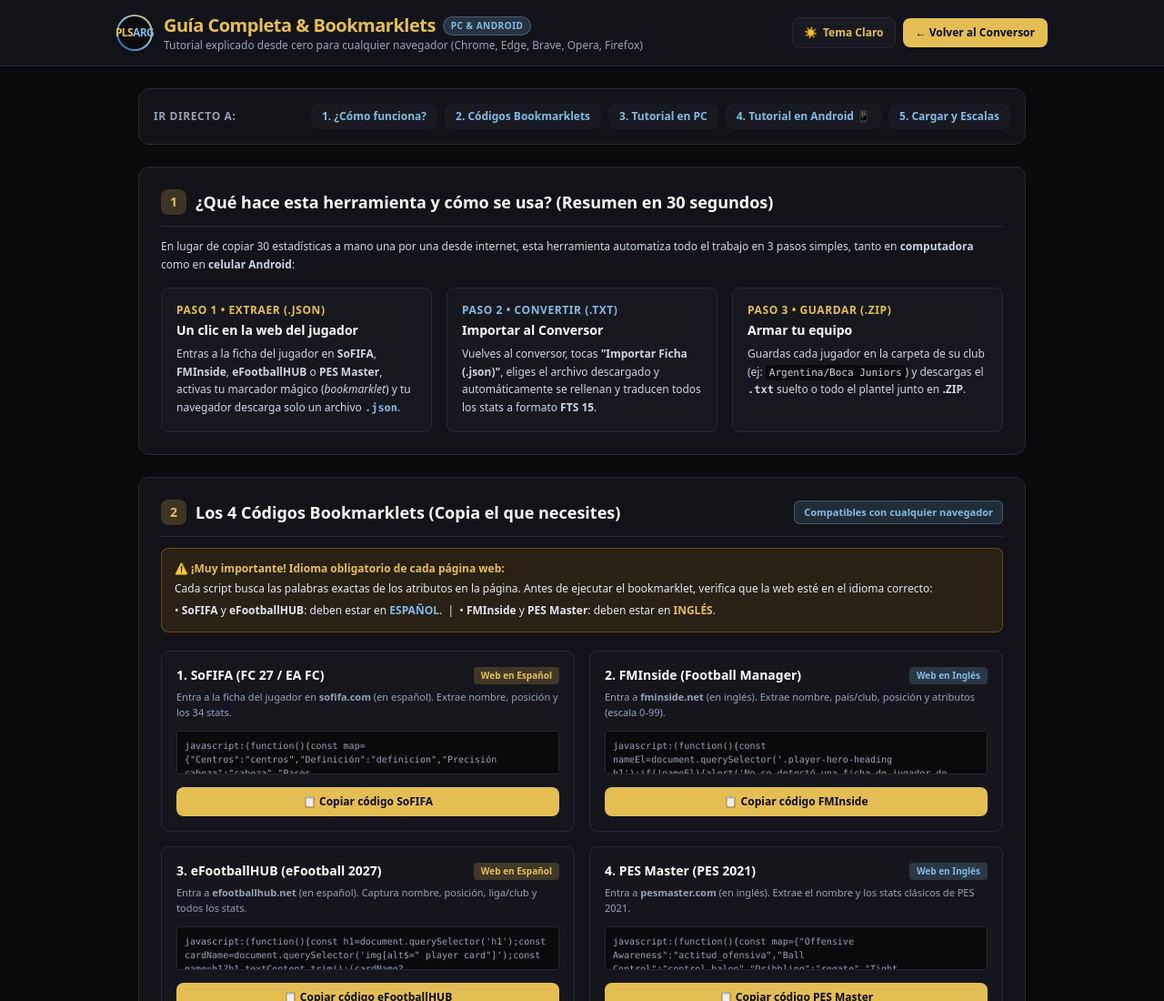
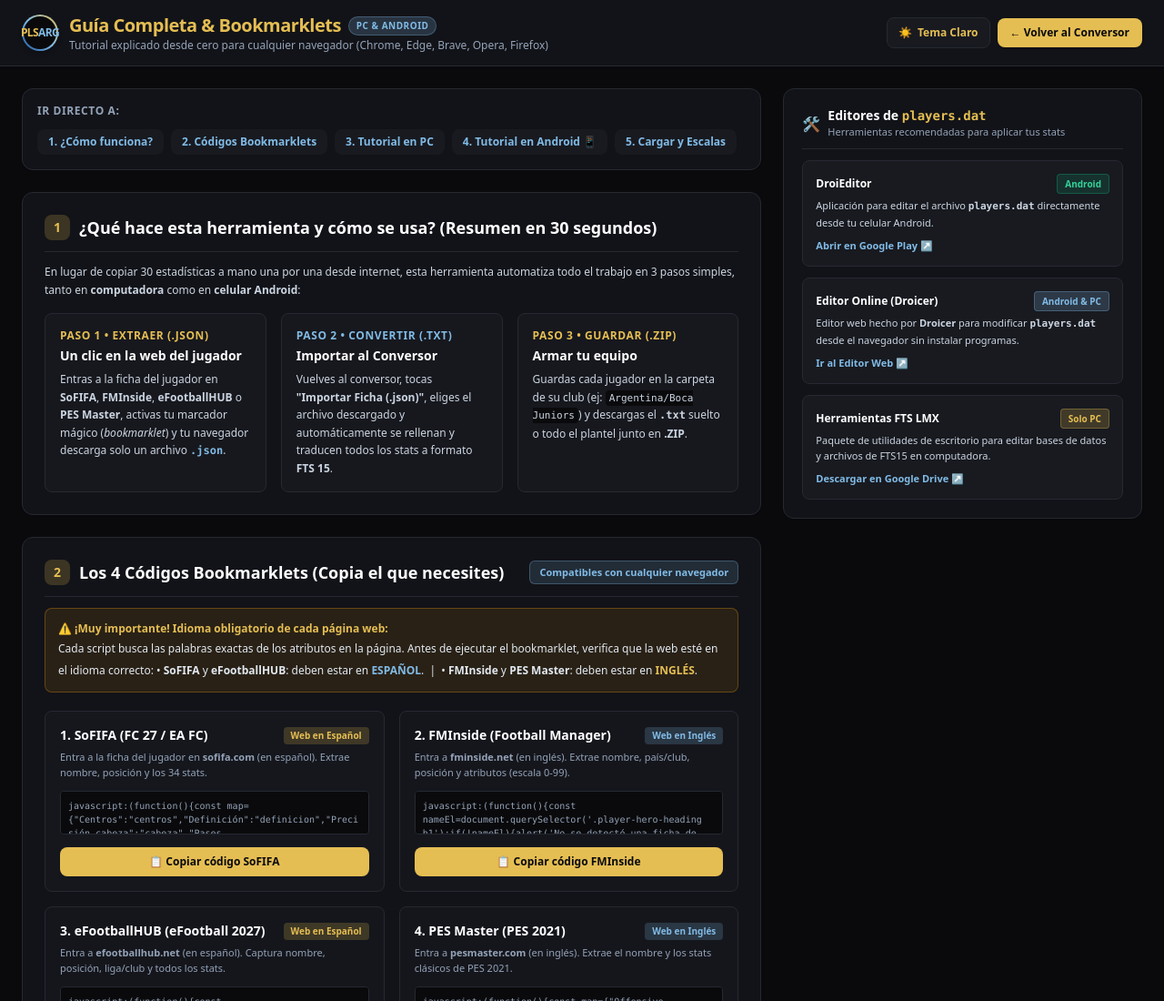
Before and after one commit to dantebatista52/fts-15-stats-converter, a plain HTML site: page guia.html in a window 1280 px wide. Shown: the top 1100 px of the page at 91% size. Drawn offline with nearby package versions, Linux system fonts and the light colour scheme.

Commit message:
Incluir links directos a las herramientas para editar players.dat

```diff
--- a/guia.html
+++ b/guia.html
@@ -50,7 +50,7 @@
 
     <!-- Header -->
     <header class="bg-white dark:bg-brand-darkCard border-b border-slate-200 dark:border-brand-darkBorder py-3.5 px-6 shadow-sm sticky top-0 z-30">
-        <div class="max-w-5xl mx-auto flex flex-col sm:flex-row justify-between items-center gap-4">
+        <div class="max-w-7xl mx-auto flex flex-col sm:flex-row justify-between items-center gap-4">
             <div class="flex items-center gap-3">
                 <div class="w-10 h-10 rounded-full bg-gradient-to-tr from-brand-blue via-brand-sky to-brand-gold p-0.5 shadow-md shrink-0">
                     <div class="w-full h-full rounded-full bg-white dark:bg-brand-black flex items-center justify-center font-black text-xs tracking-tighter text-brand-blue dark:text-brand-gold">
@@ -82,8 +82,11 @@
         </div>
     </header>
 
-    <!-- Contenido Principal -->
-    <main class="max-w-5xl w-full mx-auto p-6 space-y-6 flex-1">
+    <!-- Contenido Principal con Barra Lateral -->
+    <div class="max-w-7xl w-full mx-auto p-6 flex-1 grid grid-cols-1 lg:grid-cols-12 gap-6 items-start">
+
+        <!-- Columna Principal (8 columnas en desktop) -->
+        <main class="lg:col-span-8 space-y-6">
 
         <!-- Navegación rápida -->
         <div class="bg-white dark:bg-brand-darkCard rounded-xl border border-slate-200 dark:border-brand-darkBorder p-4 shadow-sm flex flex-wrap items-center justify-between gap-3">
@@ -390,7 +393,69 @@
             </section>
 
         </div>
-    </main>
+        </main>
+
+        <!-- Barra Lateral: Herramientas para editar players.dat (4 columnas en desktop) -->
+        <aside class="lg:col-span-4 space-y-4 lg:sticky lg:top-24">
+            <div class="bg-white dark:bg-brand-darkCard rounded-xl border border-slate-200 dark:border-brand-darkBorder p-5 shadow-sm">
+                <div class="flex items-center gap-2 mb-3 pb-2.5 border-b border-slate-200 dark:border-brand-darkBorder">
+                    <span class="text-base">🛠️</span>
+                    <div>
+                        <h2 class="text-sm font-bold text-slate-900 dark:text-white leading-tight">Editores de <code class="text-brand-blue dark:text-brand-gold">players.dat</code></h2>
+                        <p class="text-[11px] text-slate-500 dark:text-slate-400">Herramientas recomendadas para aplicar tus stats</p>
+                    </div>
+                </div>
+
+                <div class="space-y-3 text-xs">
+                    <!-- 1. DroiEditor -->
+                    <a href="https://play.google.com/store/apps/details?id=com.droicer.droiEditor&hl=es_AR&pli=1" target="_blank" rel="noopener noreferrer"
+                        class="block p-3.5 rounded-lg bg-slate-50 hover:bg-brand-sky/10 dark:bg-brand-darkInput dark:hover:bg-brand-gold/10 border border-slate-200 dark:border-brand-darkBorder hover:border-brand-blue dark:hover:border-brand-gold transition group">
+                        <div class="flex items-center justify-between gap-2 mb-1">
+                            <span class="font-bold text-slate-900 dark:text-white group-hover:text-brand-blue dark:group-hover:text-brand-gold transition">DroiEditor</span>
+                            <span class="text-[10px] font-bold px-2 py-0.5 rounded bg-emerald-500/15 text-emerald-600 dark:text-emerald-400 border border-emerald-500/30">Android</span>
+                        </div>
+                        <p class="text-[11px] text-slate-600 dark:text-slate-300 leading-relaxed mb-2">
+                            Aplicación para editar el archivo <code class="font-semibold">players.dat</code> directamente desde tu celular Android.
+                        </p>
+                        <span class="inline-flex items-center gap-1 text-[11px] font-bold text-brand-blue dark:text-brand-sky">
+                            Abrir en Google Play ↗
+                        </span>
+                    </a>
+
+                    <!-- 2. Editor online de Droicer -->
+                    <a href="https://droicer.github.io/fts/index_P.html" target="_blank" rel="noopener noreferrer"
+                        class="block p-3.5 rounded-lg bg-slate-50 hover:bg-brand-sky/10 dark:bg-brand-darkInput dark:hover:bg-brand-gold/10 border border-slate-200 dark:border-brand-darkBorder hover:border-brand-blue dark:hover:border-brand-gold transition group">
+                        <div class="flex items-center justify-between gap-2 mb-1">
+                            <span class="font-bold text-slate-900 dark:text-white group-hover:text-brand-blue dark:group-hover:text-brand-gold transition">Editor Online (Droicer)</span>
+                            <span class="text-[10px] font-bold px-2 py-0.5 rounded bg-brand-sky/20 text-brand-blue dark:text-brand-sky border border-brand-sky/30">Android & PC</span>
+                        </div>
+                        <p class="text-[11px] text-slate-600 dark:text-slate-300 leading-relaxed mb-2">
+                            Editor web hecho por <strong>Droicer</strong> para modificar <code class="font-semibold">players.dat</code> desde el navegador sin instalar programas.
+                        </p>
+                        <span class="inline-flex items-center gap-1 text-[11px] font-bold text-brand-blue dark:text-brand-sky">
+                            Ir al Editor Web ↗
+                        </span>
+                    </a>
+
+                    <!-- 3. Herramientas de FTS LMX -->
+                    <a href="https://drive.google.com/file/d/1GsLzD5OG0Q1hnmZRH9ql68LifLJ5X6sI/view?usp=drive_link" target="_blank" rel="noopener noreferrer"
+                        class="block p-3.5 rounded-lg bg-slate-50 hover:bg-brand-sky/10 dark:bg-brand-darkInput dark:hover:bg-brand-gold/10 border border-slate-200 dark:border-brand-darkBorder hover:border-brand-blue dark:hover:border-brand-gold transition group">
+                        <div class="flex items-center justify-between gap-2 mb-1">
+                            <span class="font-bold text-slate-900 dark:text-white group-hover:text-brand-blue dark:group-hover:text-brand-gold transition">Herramientas FTS LMX</span>
+                            <span class="text-[10px] font-bold px-2 py-0.5 rounded bg-brand-blue/15 dark:bg-brand-gold/20 text-brand-blue dark:text-brand-gold border border-brand-blue/30 dark:border-brand-gold/30">Solo PC</span>
+                        </div>
+                        <p class="text-[11px] text-slate-600 dark:text-slate-300 leading-relaxed mb-2">
+                            Paquete de utilidades de escritorio para editar bases de datos y archivos de FTS15 en computadora.
+                        </p>
+                        <span class="inline-flex items-center gap-1 text-[11px] font-bold text-brand-blue dark:text-brand-sky">
+                            Descargar en Google Drive ↗
+                        </span>
+                    </a>
+                </div>
+            </div>
+        </aside>
+
+    </div>
 
     <script>
         function initTheme() {
```
